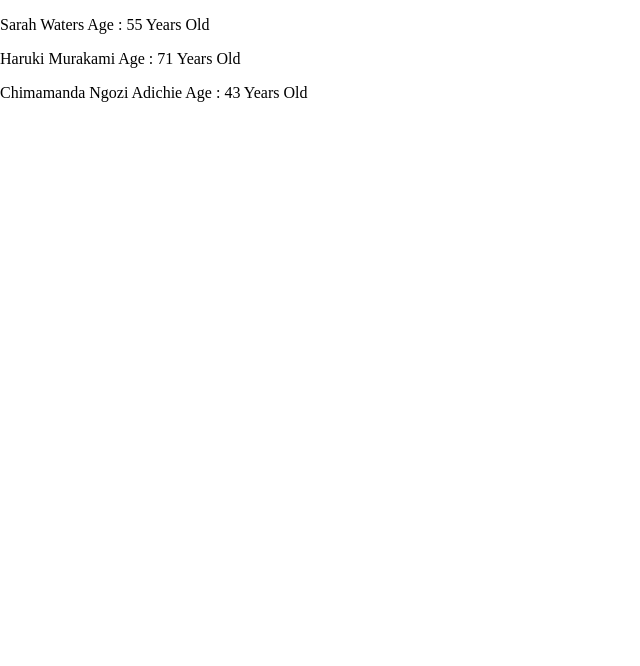
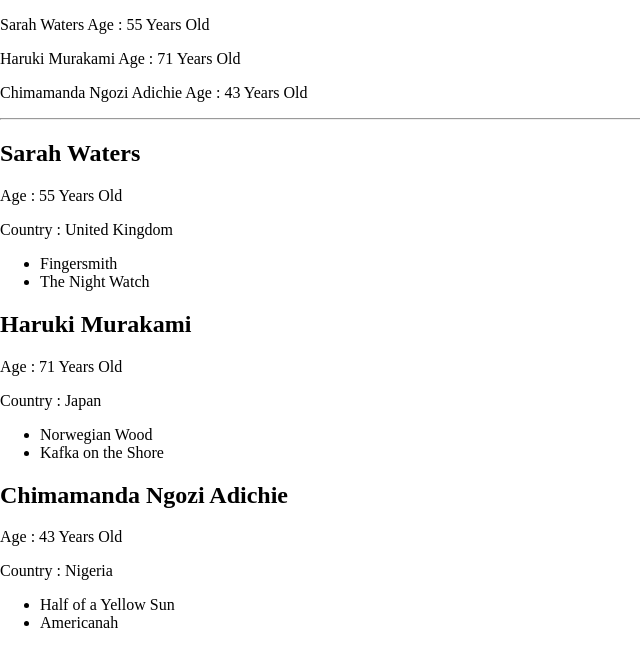
Before and after one commit to MezoAli/react-design-pattern, a React (Vite) app: page / in a window 1280 px wide. Shown: the top 666 px of the page, without its empty margins (0-640 px from the left). Built offline with nearby package versions, Linux system fonts and the light colour scheme.

Commit message:
display both small and large list items

```diff
--- a/src/App.tsx
+++ b/src/App.tsx
@@ -1,3 +1,4 @@
+import LargeAuthorListItem from "./components/authors/LargeListItem";
 import SmallAuthorListItem from "./components/authors/SmallListItem";
 import RegularList from "./components/lists/RegularList";
 import { authors } from "./data/authors";
@@ -10,6 +11,12 @@ function App() {
         ItemComponent={SmallAuthorListItem}
         sourceName="author"
       />
+      <hr />
+      <RegularList
+        items={authors}
+        ItemComponent={LargeAuthorListItem}
+        sourceName="author"
+      />
     </>
   );
 }
```
